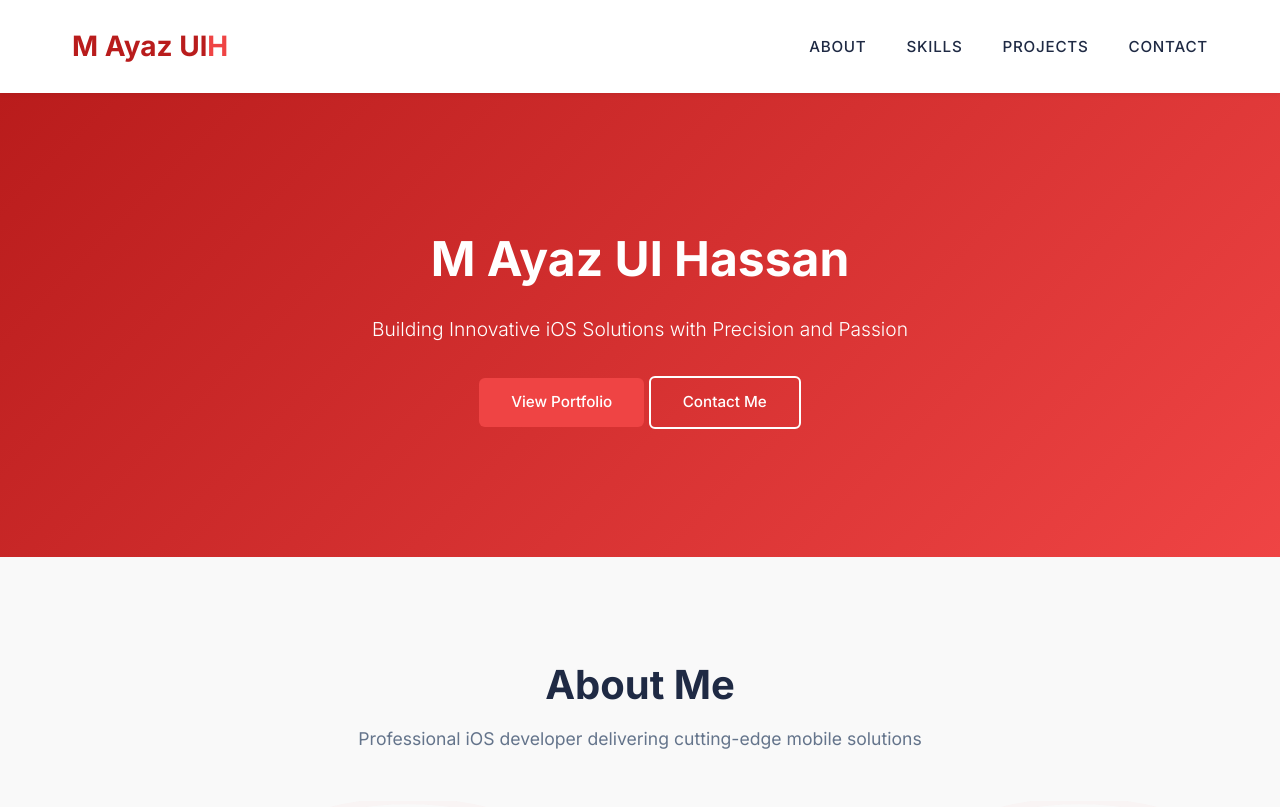
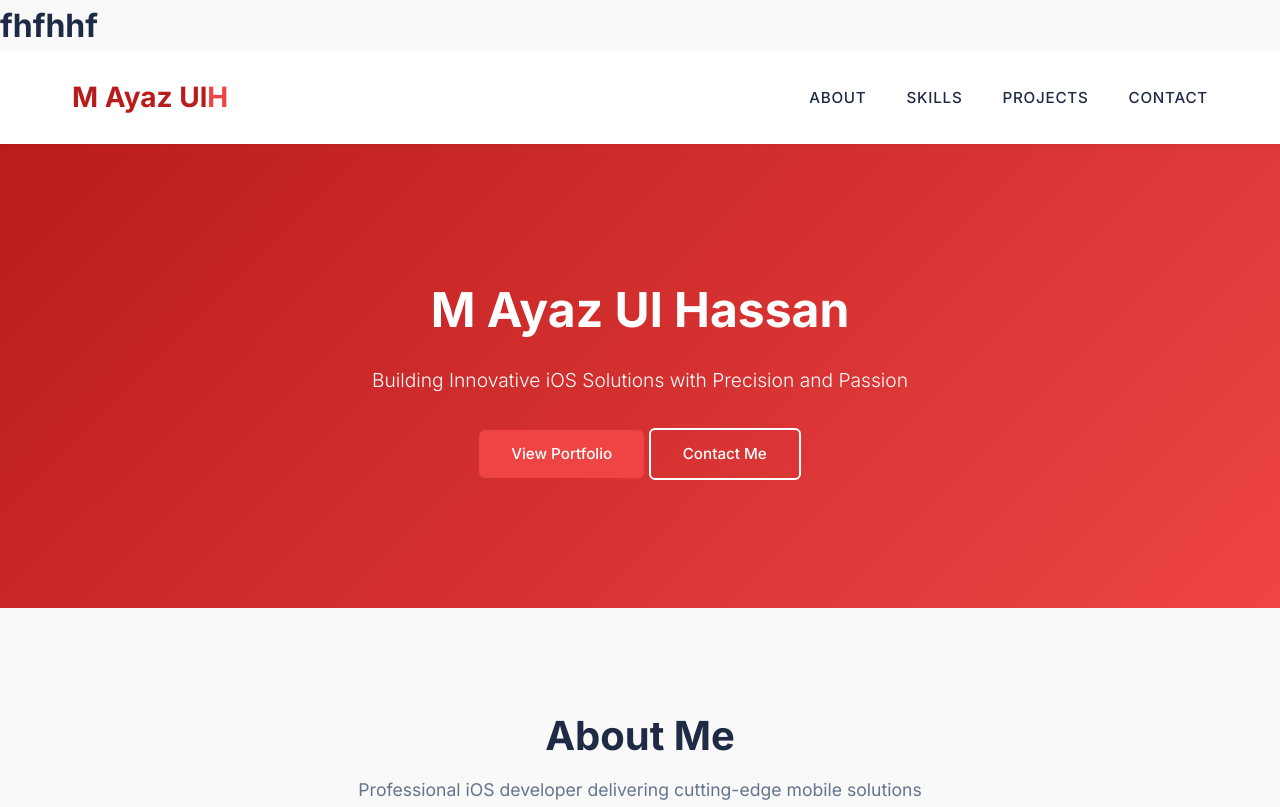
Before and after one commit to AakashRaza/ayazPortfolio, a website: page index.html in a window 1280 px wide. Shown: the top 807 px of the page. Drawn offline with nearby package versions, Linux system fonts and the light colour scheme.

Commit message:
Update index.html

```diff
--- a/index.html
+++ b/index.html
@@ -427,6 +427,7 @@
     </style>
 </head>
 <body>
+    <h1>fhfhhf</h1>
     <header>
         <div class="container header-content">
             <div class="logo">M Ayaz Ul<span>H</span></div>
```
